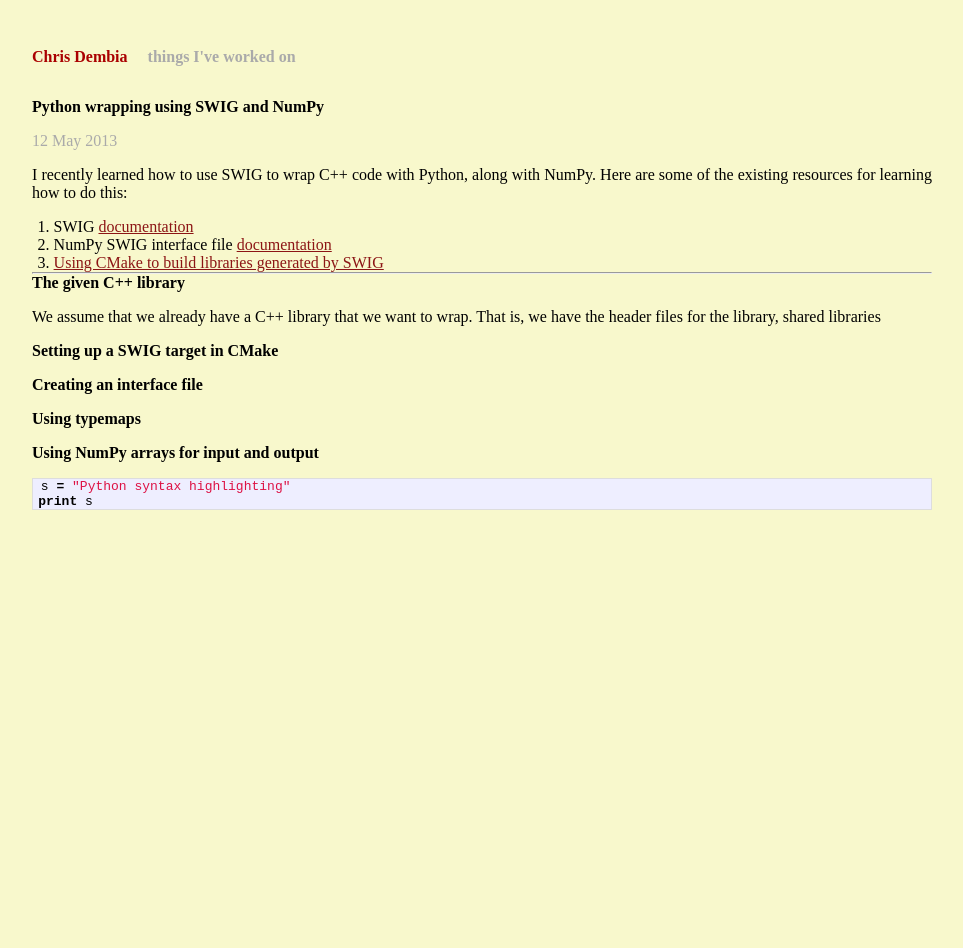
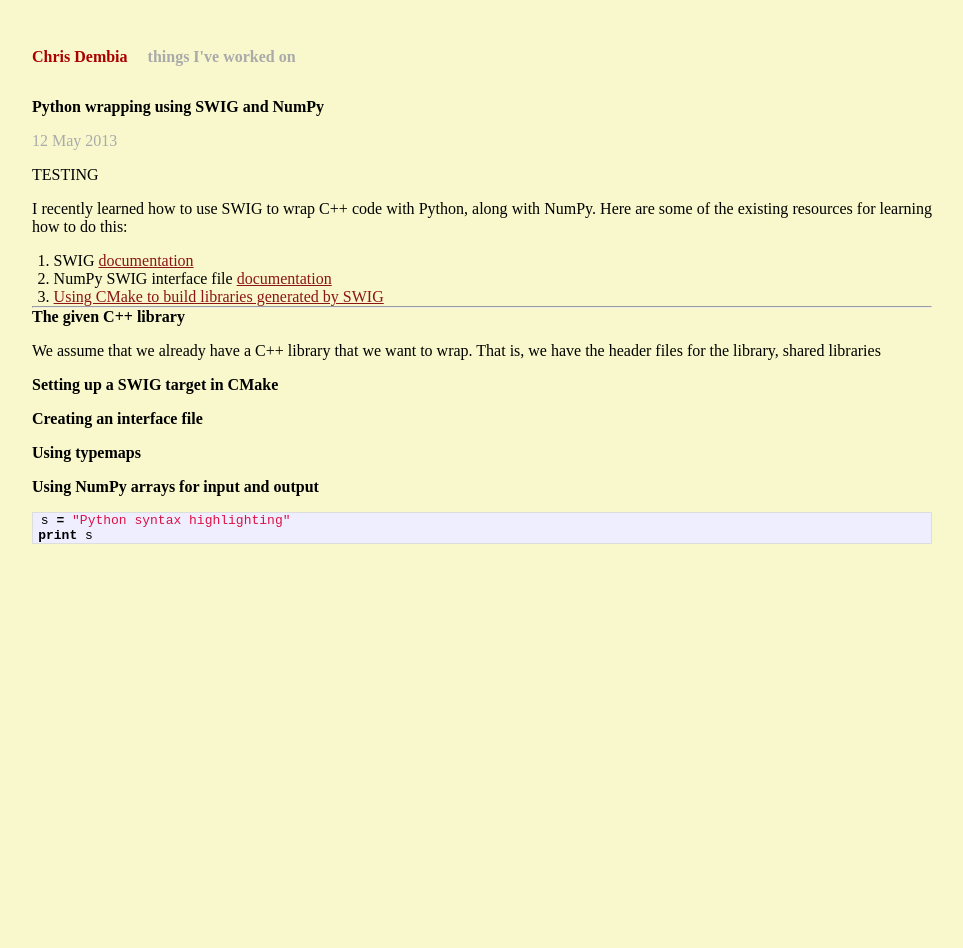
Before and after one commit to chrisdembia/chrisdembia.github.io, a Jekyll site: the page built from learnteach/_posts/2013-05-12-python-swig-numpy.markdown, in a window 1280 px wide. Shown: the whole page, without its empty margins (158-1121 px from the left). Built offline with Jekyll 4.4.1, drawn with Linux system fonts in a browser that asks for light colours.

Commit message:
Updated 2013-05-12-python-swig-numpy.markdown

```diff
--- a/learnteach/_posts/2013-05-12-python-swig-numpy.markdown
+++ b/learnteach/_posts/2013-05-12-python-swig-numpy.markdown
@@ -1,7 +1,10 @@
 ---
 layout: post
 title: Python wrapping using SWIG and NumPy
+published: true
 ---
+
+TESTING
 
 I recently learned how to use SWIG to wrap C++ code with Python, along with
 NumPy. Here are some of the existing resources for learning how to do this:
```
